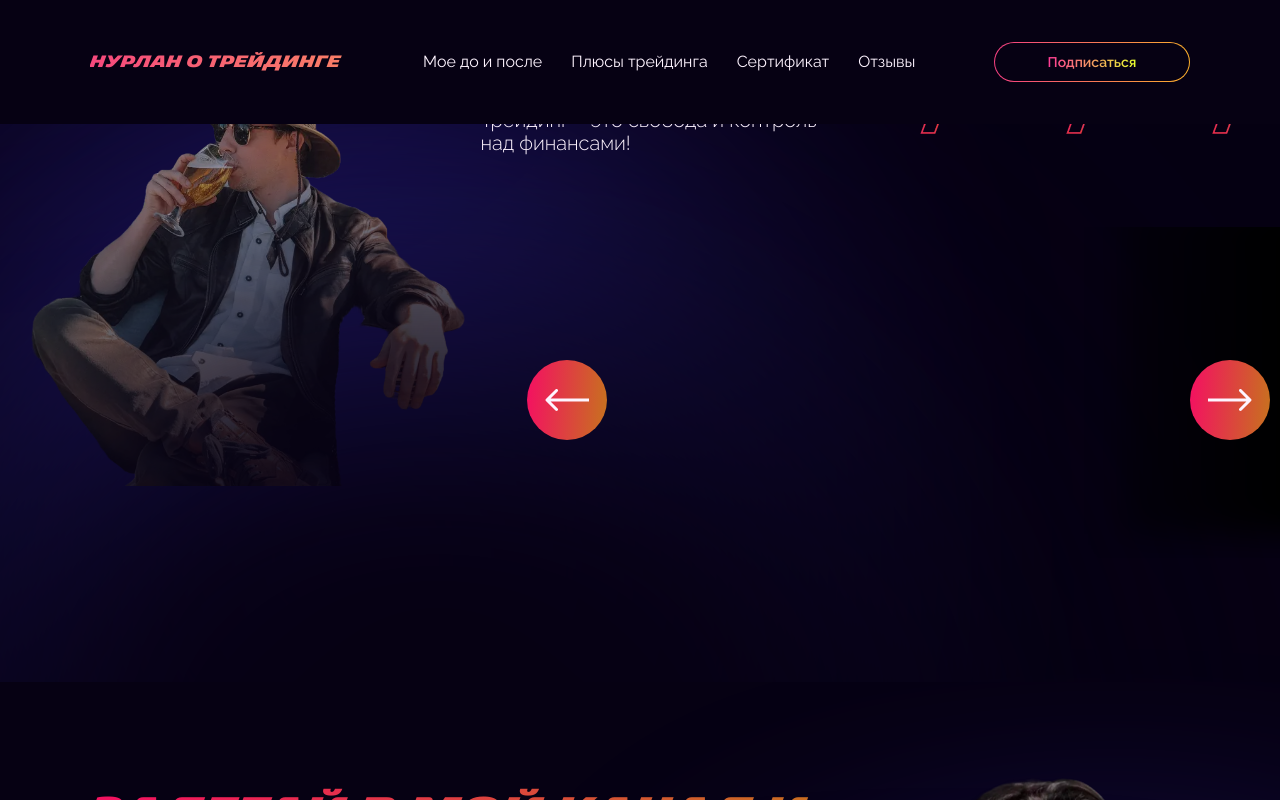
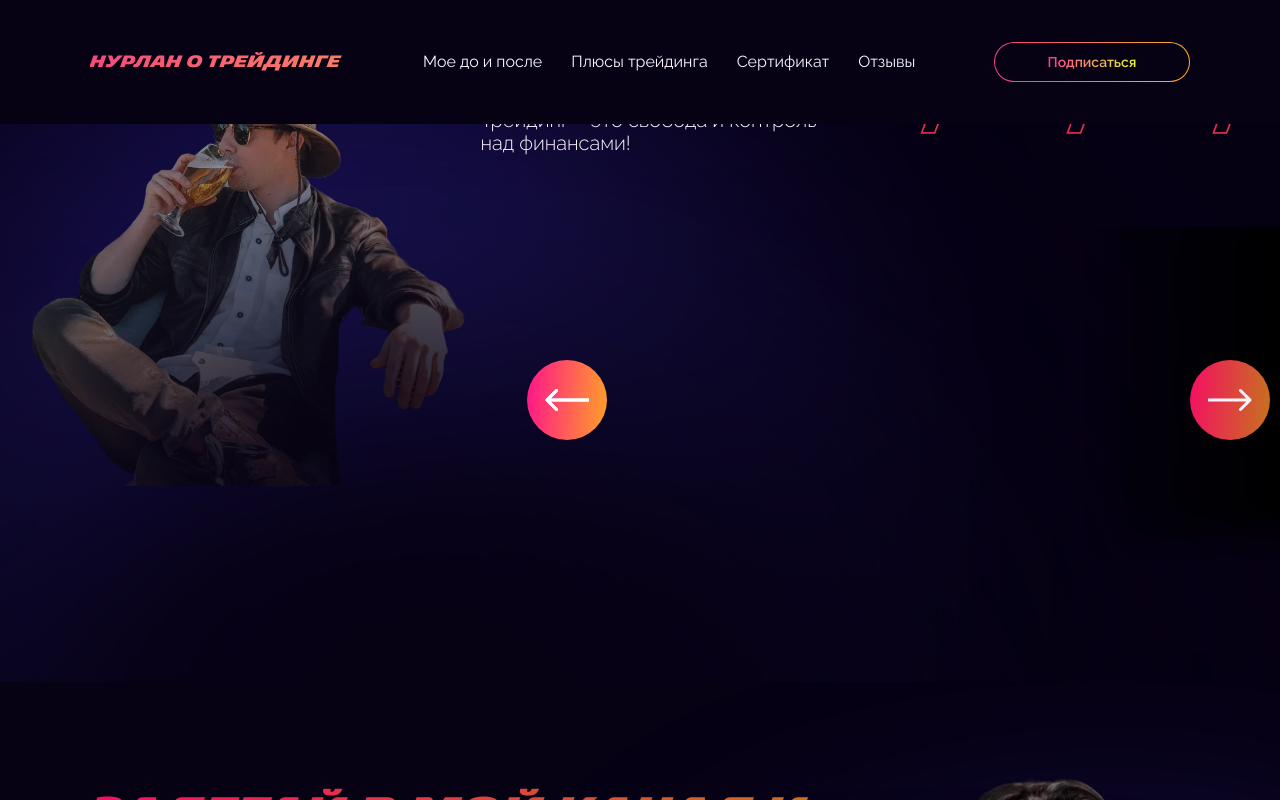
Before and after one commit to cyanidium-dev/crypto-landing, a Next.js app: page / in a window 1280 px wide. In both pictures the pointer is over the element 567 px from the left and 5995 px from the top of the page. Shown: the part 5595-6395 px from the top of the page. Built offline with nearby package versions, Linux system fonts and the light colour scheme; no server answers.

Commit message:
added hover, focus, active for the slider buttons

```diff
--- a/src/components/homePage/reviews/sliderStyles.css
+++ b/src/components/homePage/reviews/sliderStyles.css
@@ -23,6 +23,7 @@
 .swiper-button-prev {
   width: 50px;
   height: 50px;
+  transition: filter 300ms ease-out;
   @media screen and (min-width: 1024px) {
     width: 80px;
     height: 80px;
@@ -33,9 +34,12 @@
 }
 
 .swiper-button-next:active,
-.swiper-button-prev:active {
-  scale: 95%;
-  transition: scale 300ms ease-out;
+.swiper-button-prev:active,
+.swiper-button-next:focus-visible,
+.swiper-button-prev:focus-visible,
+.swiper-button-next:hover,
+.swiper-button-prev:hover {
+  filter: brightness(1.4);
 }
 
 .swiper-button-prev::after {
```
